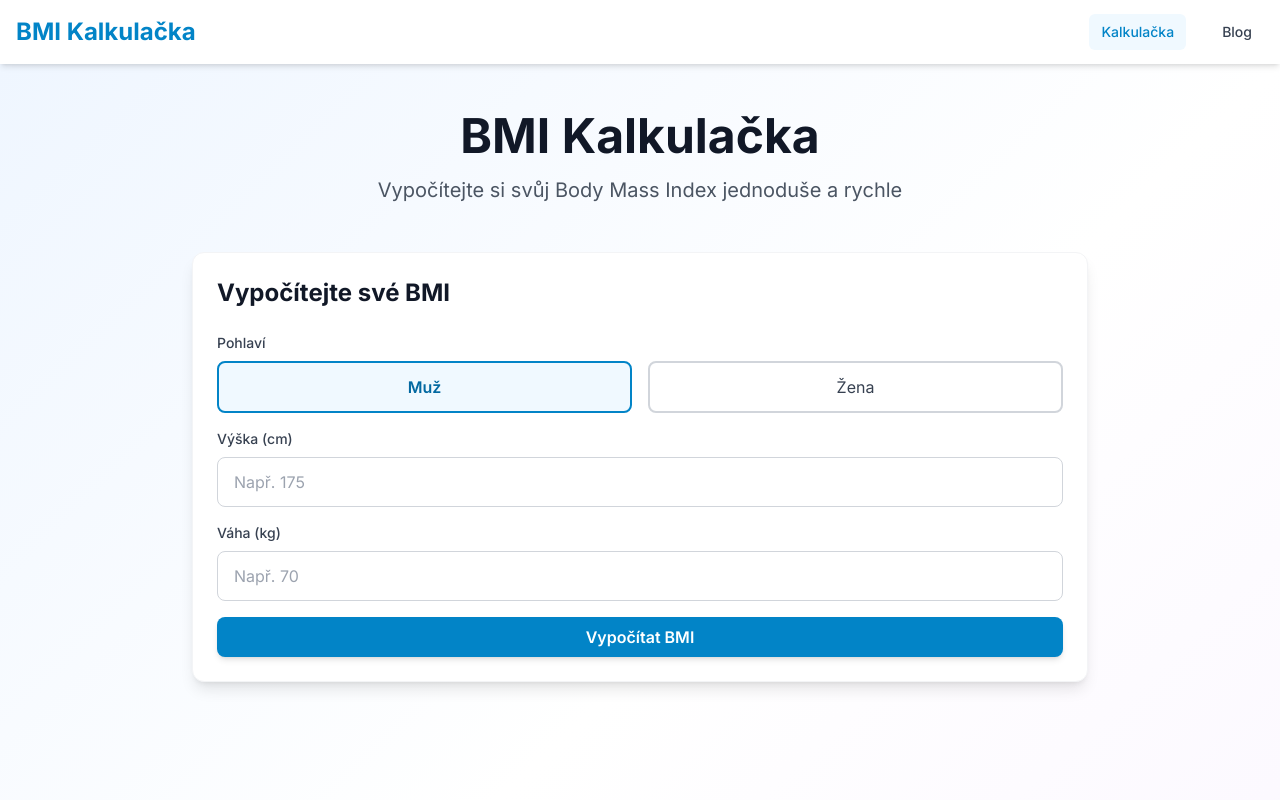
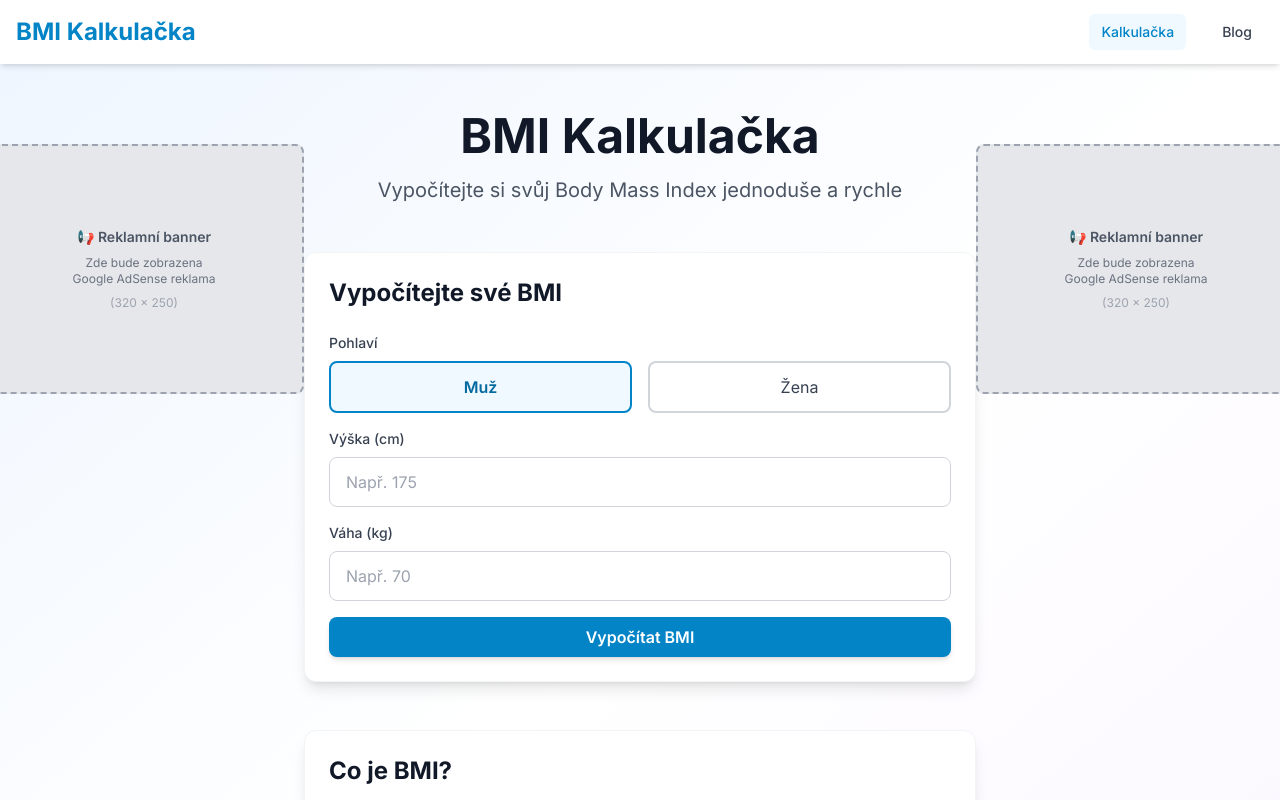
Before and after one commit to AFitzpatrik/BMI-Kalkula-ka-s-blogem, a Next.js app: page / in a window 1280 px wide. Shown: the top 800 px of the page. Built offline with nearby package versions, Linux system fonts and the light colour scheme.

Commit message:
Oprava banneru - pridani viditelneho placeholderu a lepsi responzivita

```diff
--- a/app/admin-secret-2024/page.tsx
+++ b/app/admin-secret-2024/page.tsx
@@ -3,7 +3,6 @@
 import { useState, useEffect } from 'react'
 import { BlogPost } from '@/lib/posts'
 import RichTextEditor from '@/components/RichTextEditor'
-import AdBanner from '@/components/AdBanner'
 
 export default function AdminPage() {
   const [posts, setPosts] = useState<BlogPost[]>([])
@@ -128,16 +127,6 @@ export default function AdminPage() {
           <p className="text-xl text-gray-600">
             Přidávejte a spravujte články na blog
           </p>
-        </div>
-
-        {/* Náhled reklamního banneru - kde bude v produkci */}
-        <div className="mb-8 card bg-yellow-50 border-2 border-yellow-300">
-          <div className="text-center mb-4">
-            <p className="text-sm font-semibold text-yellow-800 mb-2">
-              📢 Náhled reklamního banneru (zde bude v produkci)
-            </p>
-            <AdBanner />
-          </div>
         </div>
 
         {message && (
--- a/app/blog/[slug]/page.tsx
+++ b/app/blog/[slug]/page.tsx
@@ -4,6 +4,7 @@ import Link from 'next/link'
 import { format } from 'date-fns'
 import { cs } from 'date-fns/locale/cs'
 import MarkdownRenderer from '@/components/MarkdownRenderer'
+import AdBanner from '@/components/AdBanner'
 
 export async function generateStaticParams() {
   const posts = getAllPosts()
@@ -38,7 +39,16 @@ export default async function BlogPostPage({ params }: { params: Promise<{ slug:
 
   return (
     <div className="container mx-auto px-4 py-12">
-      <div className="max-w-3xl mx-auto">
+      <div className="flex gap-8 max-w-7xl mx-auto">
+        {/* Levý sidebar s reklamou */}
+        <aside className="hidden md:block w-48 lg:w-64 flex-shrink-0">
+          <div className="sticky top-24">
+            <AdBanner />
+          </div>
+        </aside>
+
+        {/* Hlavní obsah */}
+        <div className="flex-1 max-w-3xl mx-auto">
           <Link
             href="/blog"
             className="text-primary-600 hover:text-primary-700 mb-6 inline-block"
@@ -70,6 +80,14 @@ export default async function BlogPostPage({ params }: { params: Promise<{ slug:
           <MarkdownRenderer content={post.content} />
           </article>
         </div>
+
+        {/* Pravý sidebar s reklamou */}
+        <aside className="hidden lg:block w-48 xl:w-64 flex-shrink-0">
+          <div className="sticky top-24">
+            <AdBanner />
+          </div>
+        </aside>
+      </div>
     </div>
   )
 }
--- a/app/blog/page.tsx
+++ b/app/blog/page.tsx
@@ -2,6 +2,7 @@ import { getAllPosts } from '@/lib/posts'
 import Link from 'next/link'
 import { format } from 'date-fns'
 import { cs } from 'date-fns/locale/cs'
+import AdBanner from '@/components/AdBanner'
 
 export const metadata = {
   title: 'Blog | BMI Kalkulačka',
@@ -13,7 +14,16 @@ export default function BlogPage() {
 
   return (
     <div className="container mx-auto px-4 py-12">
-      <div className="max-w-4xl mx-auto">
+      <div className="flex gap-8 max-w-7xl mx-auto">
+        {/* Levý sidebar s reklamou */}
+        <aside className="hidden md:block w-48 lg:w-64 flex-shrink-0">
+          <div className="sticky top-24">
+            <AdBanner />
+          </div>
+        </aside>
+
+        {/* Hlavní obsah */}
+        <div className="flex-1 max-w-4xl mx-auto">
           <div className="text-center mb-12">
             <h1 className="text-5xl font-bold text-gray-900 mb-4">
               Blog
@@ -63,6 +73,14 @@ export default function BlogPage() {
           </div>
         )}
         </div>
+
+        {/* Pravý sidebar s reklamou */}
+        <aside className="hidden lg:block w-48 xl:w-64 flex-shrink-0">
+          <div className="sticky top-24">
+            <AdBanner />
+          </div>
+        </aside>
+      </div>
     </div>
   )
 }
--- a/app/page.tsx
+++ b/app/page.tsx
@@ -7,7 +7,16 @@ import AdBanner from '@/components/AdBanner'
 export default function Home() {
   return (
     <div className="container mx-auto px-4 py-12">
-      <div className="max-w-4xl mx-auto">
+      <div className="flex gap-8 max-w-7xl mx-auto">
+        {/* Levý sidebar s reklamou */}
+        <aside className="hidden md:block w-48 lg:w-64 flex-shrink-0">
+          <div className="sticky top-24">
+            <AdBanner />
+          </div>
+        </aside>
+
+        {/* Hlavní obsah */}
+        <div className="flex-1 max-w-4xl mx-auto">
           <div className="text-center mb-12">
             <h1 className="text-5xl font-bold text-gray-900 mb-4">
               BMI Kalkulačka
@@ -17,7 +26,6 @@ export default function Home() {
             </p>
           </div>
           <BMICalculator />
-        <AdBanner />
           <div className="mt-12 card">
           <h2 className="text-2xl font-bold mb-4 text-gray-900">
             Co je BMI?
@@ -53,6 +61,14 @@ export default function Home() {
           </ul>
         </div>
         </div>
+
+        {/* Pravý sidebar s reklamou */}
+        <aside className="hidden lg:block w-48 xl:w-64 flex-shrink-0">
+          <div className="sticky top-24">
+            <AdBanner />
+          </div>
+        </aside>
+      </div>
     </div>
   )
 }
--- a/components/AdBanner.tsx
+++ b/components/AdBanner.tsx
@@ -1,6 +1,6 @@
 'use client'
 
-import { useEffect } from 'react'
+import { useEffect, useState } from 'react'
 
 interface AdBannerProps {
   slot?: string
@@ -15,22 +15,65 @@ export default function AdBanner({
   format = 'auto',
   responsive = true
 }: AdBannerProps) {
+  const [showPlaceholder, setShowPlaceholder] = useState(true)
+  const adClientId = 'ca-pub-XXXXXXXXXXXXXXXX'
+
   useEffect(() => {
+    // Zkontrolovat, zda je AdSense ID nastaveno (ne placeholder)
+    const isPlaceholder = adClientId.includes('XXXXXXXXXXXXXXXX')
+
+    if (isPlaceholder) {
+      setShowPlaceholder(true)
+      return
+    }
+
+    // Inicializovat AdSense pouze pokud není placeholder
     try {
       if (typeof window !== 'undefined' && (window as any).adsbygoogle) {
         ((window as any).adsbygoogle = (window as any).adsbygoogle || []).push({})
+        setShowPlaceholder(false)
       }
     } catch (err) {
       console.error('AdSense error:', err)
+      setShowPlaceholder(true)
     }
   }, [])
 
+  // Zobrazit placeholder banner pro testování
+  if (showPlaceholder || adClientId.includes('XXXXXXXXXXXXXXXX')) {
+    return (
+      <div className="my-8 flex justify-center">
+        <div
+          className="bg-gray-200 border-2 border-dashed border-gray-400 rounded-lg flex items-center justify-center text-gray-600"
+          style={{
+            minWidth: '320px',
+            minHeight: '250px',
+            width: '100%',
+            maxWidth: '300px'
+          }}
+        >
+          <div className="text-center p-4">
+            <p className="text-sm font-semibold mb-2">📢 Reklamní banner</p>
+            <p className="text-xs text-gray-500">
+              Zde bude zobrazena<br />
+              Google AdSense reklama
+            </p>
+            <p className="text-xs text-gray-400 mt-2">
+              (320 x 250)
+            </p>
+          </div>
+        </div>
+      </div>
+    )
+  }
+
+  // Skutečný AdSense banner
   return (
     <div className="my-8 flex justify-center">
       <ins
         className="adsbygoogle"
         style={style}
-        data-ad-client="ca-pub-XXXXXXXXXXXXXXXX"
+        data-ad-client={adClientId}
         data-ad-slot={slot}
         data-ad-format={format}
         data-full-width-responsive={responsive ? 'true' : 'false'}
```
Lines whose indentation alone changed are shown as unchanged.
